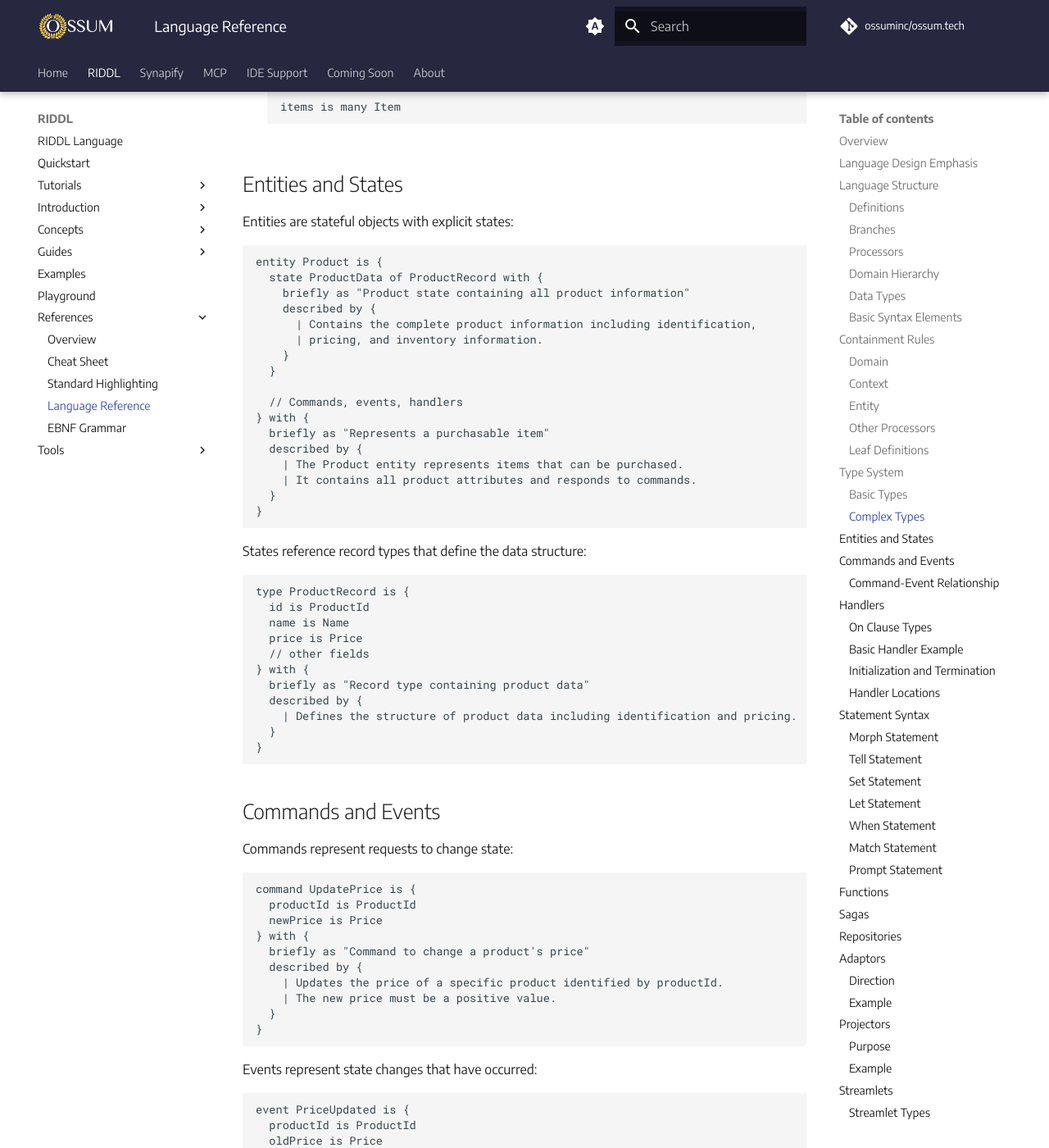
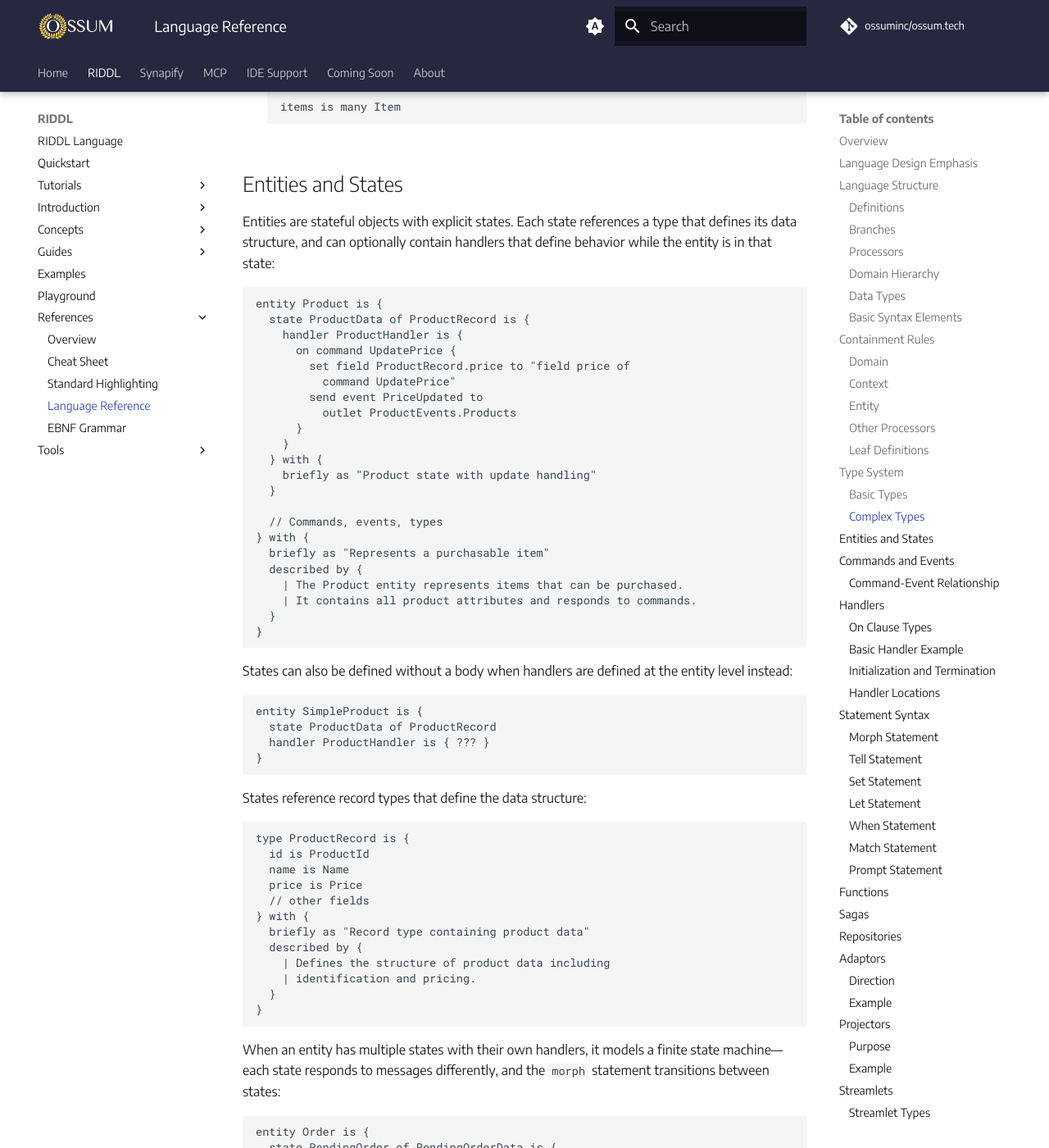
Before and after one commit to ossuminc/ossum.tech, an MkDocs documentation site: the page built from docs/riddl/references/language-reference.md, in a window 1280 px wide and 1400 px high, scrolled down 6125 px. Shown: the whole window at 82% size. Built offline with MkDocs 1.6.1 and Material for MkDocs 9.7.7, drawn with Linux system fonts in a browser that asks for light colours; comment, search, counter and statistics services are not loaded; some of the changed text lies outside the part shown.

Commit message:
Upgrade RIDDL to 1.15.0 and update State documentation
States are now branches that can contain handlers and comments,
enabling proper state machine modeling where each state defines
its own message-handling behavior.

Co-Authored-By: Claude Opus 4.6 <noreply@anthropic.com>

````diff
--- a/docs/riddl/references/language-reference.md
+++ b/docs/riddl/references/language-reference.md
@@ -263,25 +263,43 @@ metadata and cannot contain other RIDDL definitions.
 
 ## Entities and States
 
-Entities are stateful objects with explicit states:
+Entities are stateful objects with explicit states. Each state
+references a type that defines its data structure, and can
+optionally contain handlers that define behavior while the
+entity is in that state:
 
 ```
 entity Product is {
-  state ProductData of ProductRecord with {
-    briefly as "Product state containing all product information"
-    described by {
-      | Contains the complete product information including identification,
-      | pricing, and inventory information.
+  state ProductData of ProductRecord is {
+    handler ProductHandler is {
+      on command UpdatePrice {
+        set field ProductRecord.price to "field price of
+          command UpdatePrice"
+        send event PriceUpdated to
+          outlet ProductEvents.Products
+      }
     }
+  } with {
+    briefly as "Product state with update handling"
   }
 
-  // Commands, events, handlers
+  // Commands, events, types
 } with {
   briefly as "Represents a purchasable item"
   described by {
     | The Product entity represents items that can be purchased.
     | It contains all product attributes and responds to commands.
   }
+}
+```
+
+States can also be defined without a body when handlers are
+defined at the entity level instead:
+
+```
+entity SimpleProduct is {
+  state ProductData of ProductRecord
+  handler ProductHandler is { ??? }
 }
 ```
 
@@ -296,8 +314,47 @@ type ProductRecord is {
 } with {
   briefly as "Record type containing product data"
   described by {
-    | Defines the structure of product data including identification and pricing.
+    | Defines the structure of product data including
+    | identification and pricing.
   }
+}
+```
+
+When an entity has multiple states with their own handlers,
+it models a finite state machine—each state responds to
+messages differently, and the `morph` statement transitions
+between states:
+
+```
+entity Order is {
+  state PendingOrder of PendingOrderData is {
+    handler PendingHandler is {
+      on command ConfirmOrder {
+        morph entity Order to state Order.ActiveOrder
+          with command ConfirmOrder
+      }
+    }
+  }
+  state ActiveOrder of ActiveOrderData is {
+    handler ActiveHandler is {
+      on command ShipOrder {
+        morph entity Order to state Order.ShippedOrder
+          with command ShipOrder
+      }
+      on command CancelOrder {
+        morph entity Order to state Order.CancelledOrder
+          with command CancelOrder
+      }
+    }
+  }
+  state ShippedOrder of ShippedOrderData is {
+    handler ShippedHandler is { ??? }
+  }
+  state CancelledOrder of CancelledOrderData is {
+    handler CancelledHandler is { ??? }
+  }
+} with {
+  option is finite state machine
 }
 ```
 
````
Also changed, not shown: docs/riddl/concepts/handler.md (+17 -3 lines), docs/riddl/concepts/state.md (+35 -11 lines), docs/riddl/guides/authors/index.md (+14 -4 lines), 2 other files.
